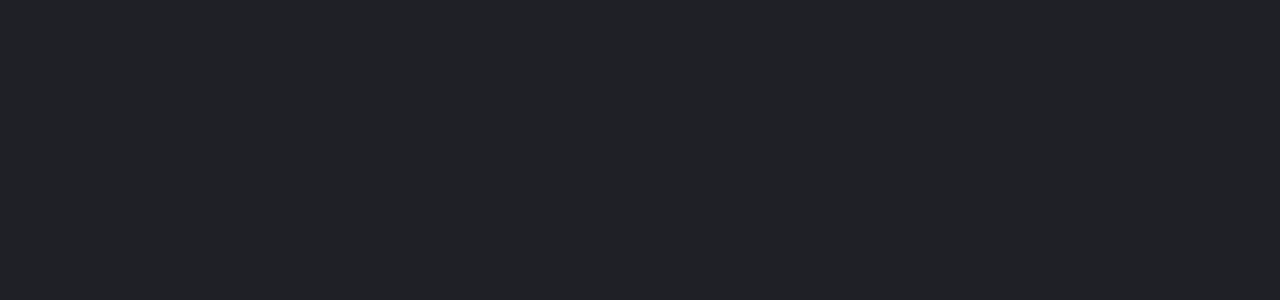
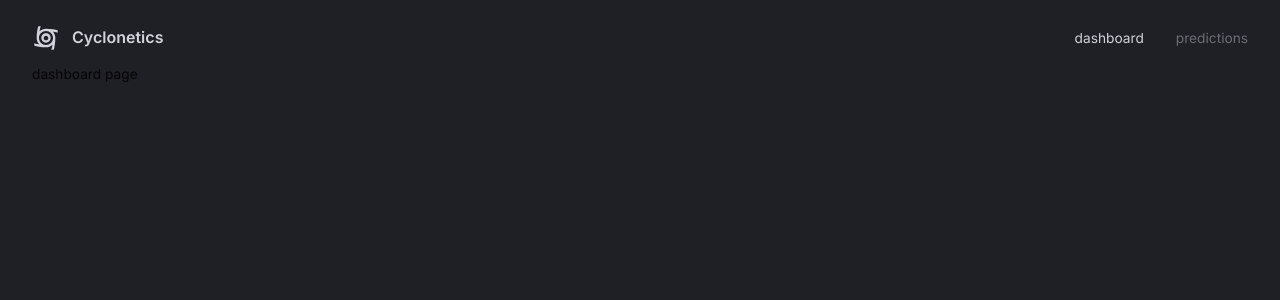
Before and after one commit to haganvrazel/React-Dashboard, a React (Vite) app: page / in a window 1280 px wide. Shown: the top 300 px of the page. Built offline with nearby package versions, Linux system fonts and the light colour scheme.

Commit message:
Implemented full navbar

```diff
--- a/src/App.tsx
+++ b/src/App.tsx
@@ -1,14 +1,27 @@
-import { CssBaseline, ThemeProvider } from "@mui/material"
+import { Box } from "@mui/material";
+import { CssBaseline, ThemeProvider } from "@mui/material";
 import { createTheme } from "@mui/material/styles";
 import { useMemo } from "react";
+import { BrowserRouter, Route, Routes } from "react-router-dom";
 import { themeSettings } from "./theme";
+import Navbar from "@/scenes/navbar";
+
 
 function App() {
   const theme = useMemo(() => createTheme(themeSettings), [])
-  return <div className="app">
-    <ThemeProvider theme={theme}>
-      <CssBaseline/>
-    </ThemeProvider>
+    return <div className="app">
+      <BrowserRouter>
+        <ThemeProvider theme={theme}>
+          <CssBaseline/>
+            <Box width="100%" height="100%" padding="1rem 2rem 4rem 2rem">
+              <Navbar />
+              <Routes>
+                <Route path="/" element={<div>dashboard page</div>}/>
+                <Route path="/" element={<div>predictions page</div>}/>
+              </Routes>
+            </Box>
+        </ThemeProvider>
+      </BrowserRouter>
   </div>;
 }
 
--- /dev/null
+++ b/src/components/FlexBetween.tsx
@@ -0,0 +1,10 @@
+import { Box } from "@mui/material";
+import { styled } from "@mui/system"
+
+const FlexBetween = styled(Box)({
+    display: "flex",
+    justifyContent: "space-between",
+    alignItems: "center",
+})
+
+export default FlexBetween;
--- /dev/null
+++ b/src/scenes/navbar/index.tsx
@@ -0,0 +1,41 @@
+import { useState } from 'react';
+import { Link } from "react-router-dom";
+import CycloneIcon from '@mui/icons-material/Cyclone';
+import { Box, Typography, useTheme } from "@mui/material";
+import FlexBetween from '@/components/FlexBetween';
+
+type Props = {}
+
+const Navbar = (props: Props) => {
+    const { palette } = useTheme();
+    const [ selected, setSelected ] = useState("dashboard");
+    return (
+        <FlexBetween mb="0.25rem" p="0.5rem 0rem" color={palette.grey[300]}>
+            {/* Left Side */}
+            <FlexBetween gap="0.75rem">
+                <CycloneIcon sx={{ fontSize: "28px"}} />
+                <Typography variant="h4" fontSize="16px">
+                    Cyclonetics
+                </Typography>
+            </FlexBetween>
+
+            {/* Right Side */}
+            <FlexBetween gap="2rem">
+                <Box sx={{ "&:hover": { color: palette.primary[100]}}}>
+                    <Link to="/"
+                    onClick={() => setSelected("dashboard")}
+                    style={{ color: selected === "dashboard" ? "inherit" : palette.grey[700],
+                    textDecoration: "inherit", }}> dashboard </Link>
+                </Box>
+                <Box sx={{ "&:hover": { color: palette.primary[100]}}}>
+                    <Link to="/predictions"
+                    onClick={() => setSelected("predictions")}
+                    style={{ color: selected === "predictions" ? "inherit" : palette.grey[700],
+                    textDecoration: "inherit", }}> predictions </Link>
+                </Box>
+            </FlexBetween>
+        </FlexBetween>
+    );
+};
+
+export default Navbar;
```
